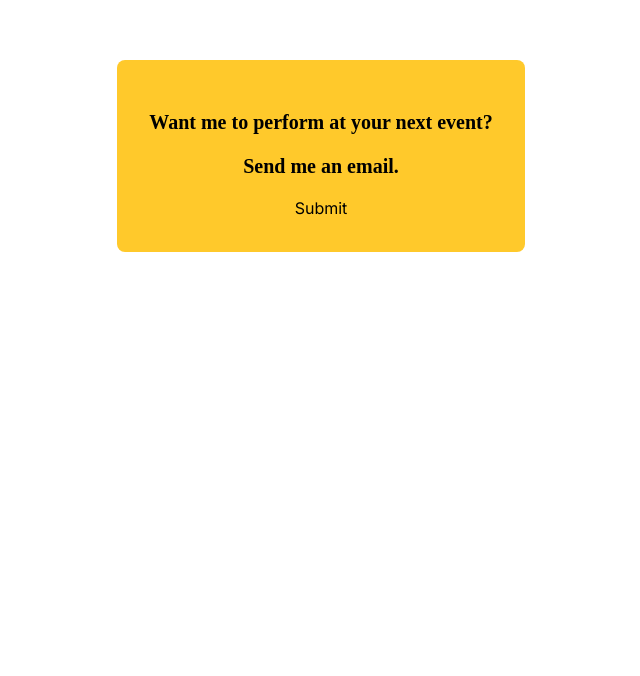
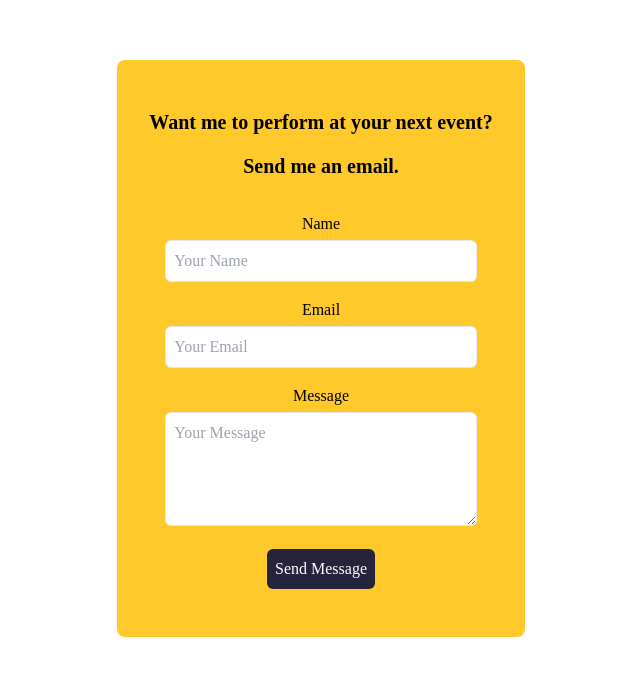
Before and after one commit to mzsellem/justin-han, a Next.js app: page / in a window 1280 px wide. Shown: the part 2302-2978 px from the top of the page, without its empty margins (319-959 px from the left). Built offline with nearby package versions, Linux system fonts and the light colour scheme.

Commit message:
contact form done

```diff
--- a/app/contact/ContactForm.tsx
+++ b/app/contact/ContactForm.tsx
@@ -1,14 +1,22 @@
 // ContactForm.js
 import { useState } from 'react';
+import { ChangeEvent } from 'react';
 
 const ContactForm = () => {
-  const [formData, setFormData] = useState({
+    interface FormData {
+        name: string;
+        email: string;
+        message: string;
+    }
+
+    const [formData, setFormData] = useState<FormData>({
     name: '',
     email: '',
     message: '',
-  });
+    });
+    console.log(formData, "formData")
 
-  const handleChange = (e: any) => {
+  const handleChange = (e: ChangeEvent<HTMLInputElement | HTMLTextAreaElement>) => {
     setFormData({ ...formData, [e.target.name]: e.target.value });
   };
 
@@ -38,10 +46,60 @@ const ContactForm = () => {
   };
 
   return (
-    <form onSubmit={handleSubmit}>
-      {/* ... (your form fields) */}
-      <button type="submit">Submit</button>
-    </form>
+    <>
+            <form onSubmit={handleSubmit} className="max-w-md p-4 mx-auto font-pro">
+                <div className="mb-4">
+                <label htmlFor="name" className="block font-medium text-md">
+                    Name
+                </label>
+                <input
+                    type="text"
+                    id="name"
+                    required
+                    autoComplete="off"
+                    name="name"
+                    className="w-full p-2 mt-1 border rounded-md"
+                    placeholder="Your Name"
+                />
+                </div>
+                <div className="mb-4">
+                <label htmlFor="email" className="block font-medium text-md">
+                    Email
+                </label>
+                <input
+                    type="email"
+                    id="email"
+                    required
+                    autoComplete="off"
+                    name="email"
+                    className="w-full p-2 mt-1 border rounded-md"
+                    placeholder="Your Email"
+                />
+                </div>
+                <div className="mb-4">
+                <label htmlFor="message" className="block font-medium text-md">
+                    Message
+                </label>
+                <textarea
+                    id="message"
+                    name="message"
+                    minLength={5}
+                    maxLength={150}
+                    required
+                    autoComplete="off"
+                    rows={4}
+                    className="w-full p-2 mt-1 border rounded-md"
+                    placeholder="Your Message"
+                ></textarea>
+                </div>
+                <button
+                type="submit"
+                className="p-2 text-white rounded-md bg-bluesuit"
+                >
+                Send Message
+                </button>
+            </form>
+            </>
   );
 };
 
--- a/app/pages/api/sendEmail/route.ts
+++ b/app/pages/api/sendEmail/route.ts
@@ -2,13 +2,14 @@
 import transporter from '../../../../nodemailer'; // Update the path accordingly
 
 export default async function handler(req:any, res:any) {
+    console.log("hello")
   if (req.method === 'POST') {
     const { name, email, message } = req.body;
 
     try {
       const info = await transporter.sendMail({
         from: email,
-        to: 'your-email@gmail.com',
+        to: email,
         subject: 'Contact Form Submission',
         text: `Name: ${name}\nEmail: ${email}\nMessage: ${message}`,
       });
```
